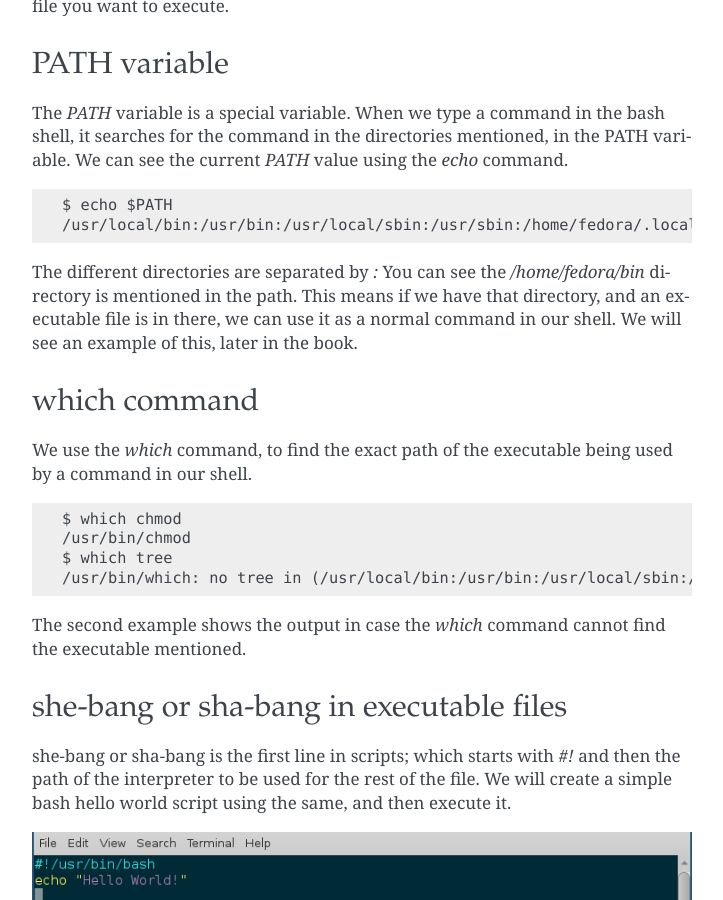
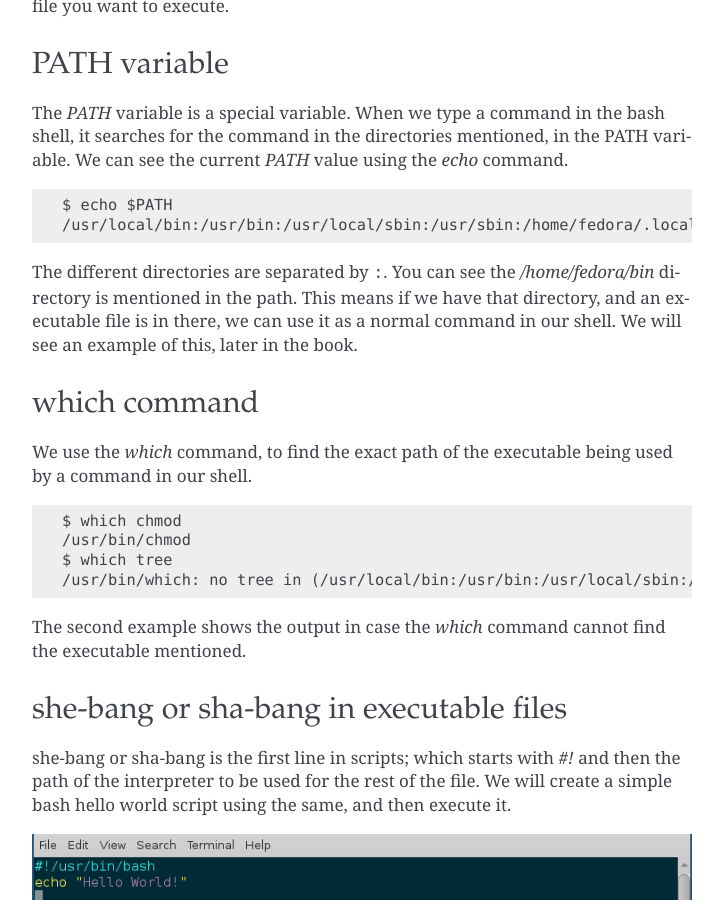
Before and after one commit to kushaldas/lym, a Sphinx documentation site: the page built from docs/files.md, in a window 1280 px wide and 900 px high, scrolled down 1552 px. Shown: the whole window, without its empty margins (388-1111 px from the left). Built offline with Sphinx 7.4.7, drawn with Linux system fonts in a browser that asks for light colours; a script that is not in the unit is left out.

Commit message:
Not sure what is wrong and broken :(

````diff
--- a/docs/files.md
+++ b/docs/files.md
@@ -97,7 +97,7 @@ $ echo $PATH
 /usr/local/bin:/usr/bin:/usr/local/sbin:/usr/sbin:/home/fedora/.local/bin:/home/fedora/bin
 ```
 
-The different directories are separated by *:* You can see the
+The different directories are separated by ```:```. You can see the
 */home/fedora/bin* directory is mentioned in the path. This means if we have
 that directory, and an executable file is in there, we can use it as a normal
 command in our shell. We will see an example of this, later in the book.
````
